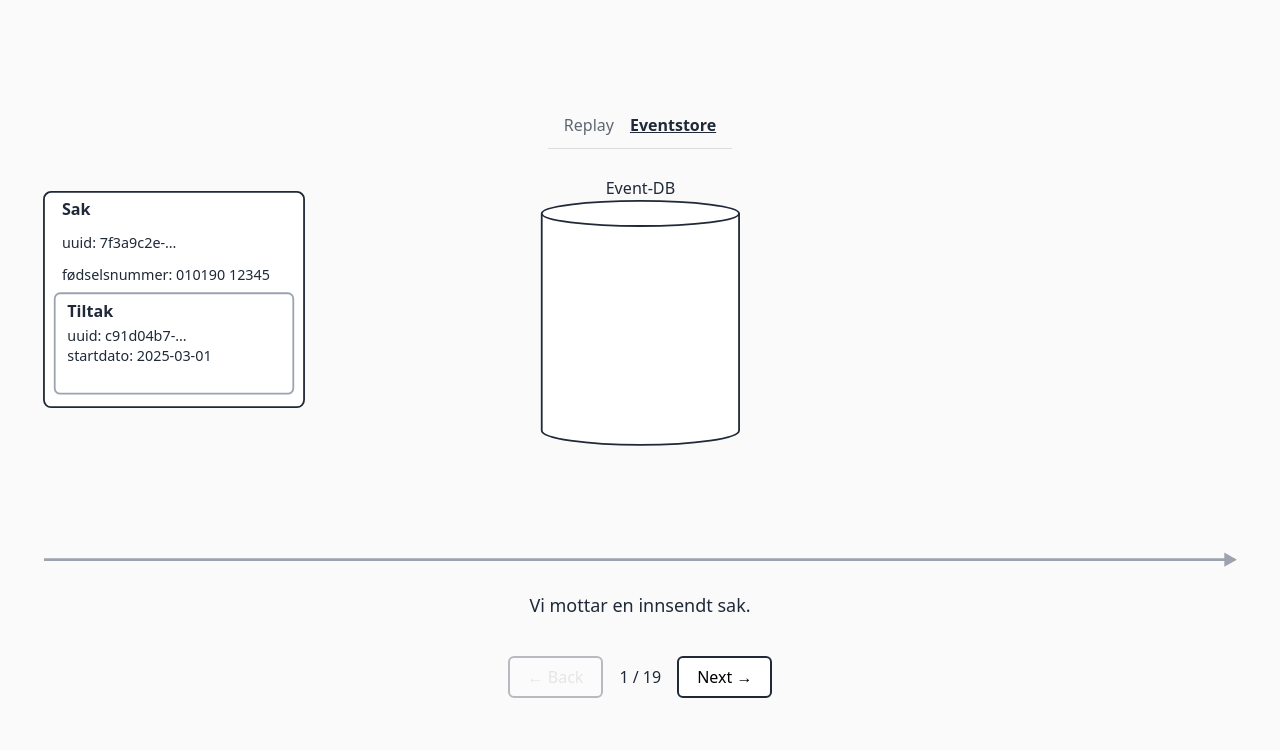
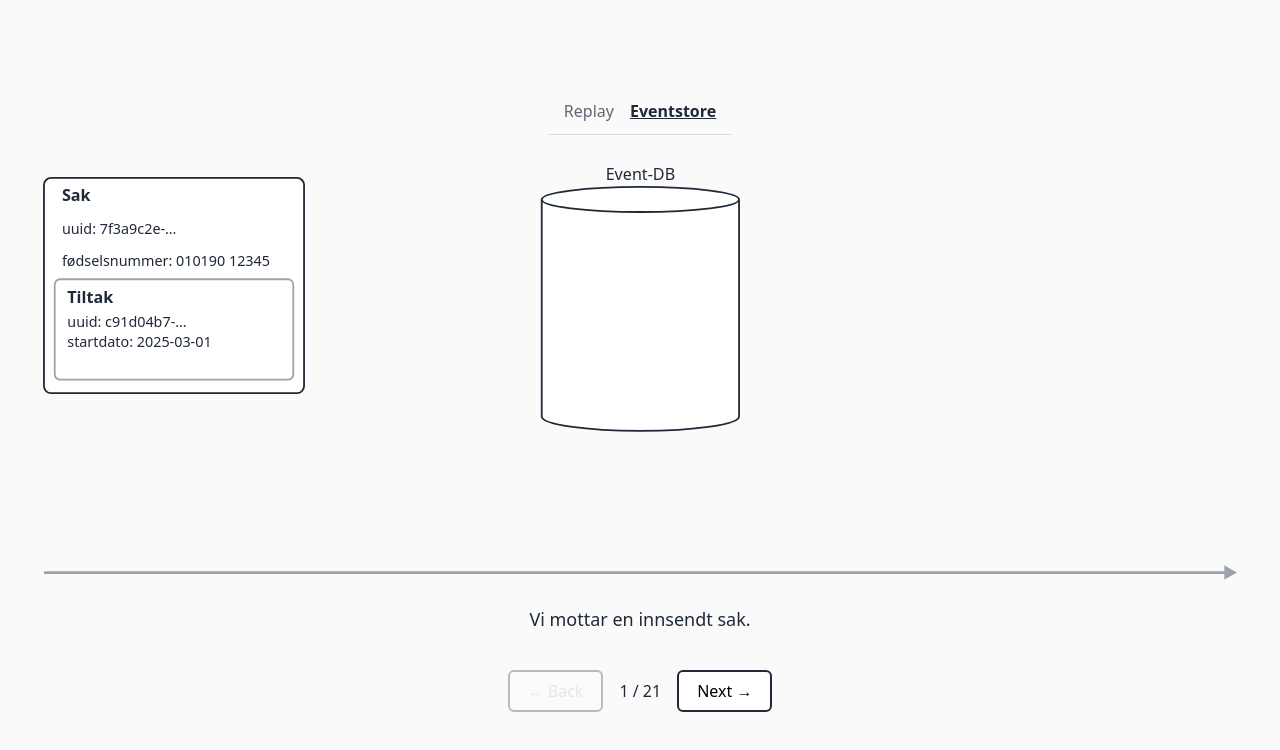
Before and after one commit to JoachimH99/digibarnevern-visualisation, a React (Vite) app: page /eventstore in a window 1280 px wide. Shown: the top 750 px of the page. Built offline with nearby package versions, Linux system fonts and the light colour scheme.

Commit message:
Time travel and activity log slides added

```diff
--- a/src/pages/Eventstore.tsx
+++ b/src/pages/Eventstore.tsx
@@ -30,6 +30,9 @@ const CAPTIONS = [
   'Vi bygger saken. Når vi kommer til «ErSlettet oppdatert» fjernes tiltaket.',
   // Toggling
   'Ved å endre ErSlettet kan vi slette og gjenopprette elementer.',
+  // Time travel
+  'Hvert event har et tidspunkt. Før vi bygger saken kan vi filtrere eventene på opprettelsestidspunkt, og dermed se tidligere versjoner av saken.',
+  'Events fungerer også som et godt grunnlagg for en aktivitetslogg.'
 ]
 
 // ---------- Data model ----------
@@ -66,8 +69,10 @@ type EventDef = {
   fields: [label: string, value: string][]
   part: Part
   tiltakUuid?: string
+  time?: string // creation time, sortable (YYYY-MM-DD HH:mm)
   apply: (sak: SakState) => SakState
 }
+type TimedEvent = EventDef & { time: string }
 
 const sakOpprettet = (uuid: string): EventDef => ({
   name: 'Sak opprettet',
@@ -165,12 +170,33 @@ const rowOf = (sc: Scenario, e: EventDef) => sc.rows.indexOf(e.part)
 const TOGGLE_STEP = SCENARIOS[SCENARIOS.length - 1].start + SCENARIO_STEPS
 const TOGGLE_EVENTS = Array.from({ length: 7 }, (_, i) => erSlettetOppdatert(SAK_V3.tiltak[0].uuid, i % 2 === 0))
 
+// Very last step: the 7 events from step 11, but the second fødselsnummer update is replaced by
+// "tiltak deleted". Every event has a creation time, so we can filter before building ("time travel").
+const TIME_TRAVEL_STEP = TOGGLE_STEP + 1
+// After that: no DB and no sak, only the same events as a list in the middle
+const LIST_STEP = TIME_TRAVEL_STEP + 1
+const PAST_TIMES = [
+  '2025-03-01 09:12',
+  '2025-03-01 09:13',
+  '2025-03-02 10:40',
+  '2025-03-02 10:41',
+  '2025-03-15 14:05',
+  '2025-03-20 08:30',
+  '2025-03-20 08:31',
+]
+const PAST_BASE = SCENARIOS[0].allEvents
+const PAST_REPLACED = PAST_BASE.map((e) => e.part).lastIndexOf('fnr')
+const PAST_EVENTS: TimedEvent[] = PAST_BASE.map((e, i) => ({
+  ...(i === PAST_REPLACED ? erSlettetOppdatert(SAK_V1.tiltak[0].uuid, true) : e),
+  time: PAST_TIMES[i],
+}))
+
 // Speed of the top-to-bottom walk through the sak (create events, compare). 1 = original speed.
 const SCAN_SPEED = 0.6
 
 // ---------- Layout ----------
 const VIEW_W = 1370
-const VIEW_H = 460
+const VIEW_H = 490
 const CARD_W = 290
 const CARD_Y = 30
 const TILTAK_H = 112
@@ -179,11 +205,12 @@ const LEFT_CARD_X = 20
 const EXISTING_CARD_X = 335 // existing sak slides here, next to the incoming one
 const RIGHT_CARD_X = 1060
 const CHIP_W = 220
-const CHIP_H = 50
+const CHIP_H = 56
 const CHIP_GAP = 6
 const LEFT_CHIP_X = 335 // events created from the first sak
 const NEW_CHIP_X = 800 // events created by the comparison
 const RIGHT_CHIP_X = 815 // events fetched from the DB
+const LIST_CHIP_X = (VIEW_W - CHIP_W) / 2 // events in the middle (last step)
 const DB_X = 575
 const DB_W = 220
 const DB_Y = 40
@@ -283,6 +310,14 @@ const FETCH_ROUNDS: FetchRound[] = [
     },
   ]),
 ]
+// The time travel step fetches its events like the other rounds, but is handled separately (see the page)
+const PAST_ROUND: FetchRound = {
+  lookup: TIME_TRAVEL_STEP,
+  rebuild: TIME_TRAVEL_STEP,
+  events: PAST_EVENTS,
+  slots: maxTiltak(PAST_EVENTS),
+  lookupDelay: 0,
+}
 const isActive = (stage: number, from: number, exit = Infinity) => stage >= from && stage <= exit
 
 // ---------- Components ----------
@@ -294,6 +329,7 @@ function EventChip({ event, active, style }: { event: EventDef; active?: boolean
       {event.fields.map(([label, value], i) => (
         <text key={label} x={CHIP_W / 2} y={31 + i * 13} className="ev-field">{label}: {value}</text>
       ))}
+      {event.time && <text x={CHIP_W / 2} y="52" className="ev-time">{event.time}</text>}
     </g>
   )
 }
@@ -395,6 +431,8 @@ export default function Eventstore() {
   const current = [...SCENARIOS].reverse().find((sc) => stage >= sc.start) // latest scenario that has started
   const scenario = current && stage < current.start + SCENARIO_STEPS ? current : undefined
   const isToggle = stage === TOGGLE_STEP
+  const isPast = stage === TIME_TRAVEL_STEP
+  const isList = stage === LIST_STEP
   const isCompare = !!scenario && stage === scenario.steps.compare
   const isLookupAll = !!scenario && stage === scenario.steps.lookupAll
 
@@ -405,6 +443,12 @@ export default function Eventstore() {
   const compared = useSequence(isCompare, scenario?.rows.length ?? 0, 800 / SCAN_SPEED, 1100 / SCAN_SPEED)
   const compareRow = isCompare ? compared - 1 : -1
   const toggled = useSequence(isToggle, TOGGLE_EVENTS.length, 1600, 900, 600) // loops
+  // Time travel: after the events have come out, the cutoff moves down through them (once).
+  // 0 = no cutoff yet: the events are not dimmed, and the sak is still empty.
+  const swept = useSequence(isPast, PAST_EVENTS.length, 4600, 1500)
+  const cutoff = swept === 0 ? undefined : PAST_EVENTS[swept - 1].time
+  const pastIncluded = PAST_EVENTS.filter((e) => cutoff === undefined || e.time <= cutoff) // filter on creation time...
+  const pastSak = visibleSak(buildSak(cutoff === undefined ? [] : pastIncluded)) // ...then build
 
   const sql = ['SELECT * FROM events', 'WHERE sak_uuid =', `  '${SAK_V1.uuid}'`, 'ORDER BY id;']
   const incoming = current?.incoming ?? SAK_V1 // sak on the left
@@ -510,14 +554,50 @@ export default function Eventstore() {
           />
         )}
 
-        <Database label="Event-DB" opacity={isCompare ? 0 : 1} delay={isLookupAll ? 0.3 : 0} />
+        {/* Time travel step: events with creation times, a cutoff, and the sak built from the events before it */}
+        {(isPast || isList) &&
+          PAST_EVENTS.map((e, i) => (
+            <g key={`past-${i}`} style={{ opacity: pastIncluded.includes(e) ? 1 : 0.25, transition: 'opacity 0.4s' }}>
+              <EventChip
+                event={e}
+                style={
+                  isList
+                    ? { transform: at(LIST_CHIP_X, slotY(i)), transition: 'transform 1s ease-in-out' }
+                    : fetchedStyle(PAST_ROUND, i)
+                }
+              />
+            </g>
+          ))}
+        {isPast && (
+          <g
+            style={{
+              transform: at(0, slotY(Math.max(swept, 1)) - CHIP_GAP / 2),
+              opacity: swept > 0 ? 1 : 0,
+              transition: 'transform 0.5s, opacity 0.3s',
+            }}
+          >
+            <line x1={RIGHT_CHIP_X - 12} x2={RIGHT_CHIP_X + CHIP_W + 12} stroke="#dc2626" strokeWidth="3" strokeDasharray="8 5" />
+          </g>
+        )}
+        {isPast && (
+          <>
+            <text x={RIGHT_CARD_X + CARD_W / 2} y="20" className="label" style={{ opacity: cutoff ? 1 : 0, transition: 'opacity 0.3s' }}>
+              Saken per {cutoff}
+            </text>
+            <SakCard key="past-card" x={RIGHT_CARD_X} y={CARD_Y} sak={pastSak} slots={PAST_ROUND.slots} />
+          </>
+        )}
+
+        <Database label="Event-DB" opacity={isCompare || isList ? 0 : 1} delay={isLookupAll ? 0.3 : 0} />
 
         <FlowArrow y={VIEW_H - 20} />
 
         {/* Incoming sak on the left (remounts, and slides in, when a new one arrives) */}
-        <g key={current ? `sak-${current.start}` : 'sak-first'} className="slide-in">
-          <SakCard x={LEFT_CARD_X} y={CARD_Y} sak={incoming} slots={1} highlight={incomingHighlight} />
-        </g>
+        {!isPast && !isList && (
+          <g key={current ? `sak-${current.start}` : 'sak-first'} className="slide-in">
+            <SakCard x={LEFT_CARD_X} y={CARD_Y} sak={incoming} slots={1} highlight={incomingHighlight} />
+          </g>
+        )}
 
         {/* Sakene built from fetched events */}
         {FETCH_ROUNDS.map((round, r) => {
@@ -546,6 +626,7 @@ export default function Eventstore() {
         })}
 
         {stage === STEP.LOOKUP_EMPTY && <Lookup key={stage} sql={sql} result="Ingen treff" ok={false} />}
+        {isPast && <Lookup key={stage} sql={sql} result={`${PAST_EVENTS.length} treff`} ok />}
         {lookupRound && (
           <Lookup key={stage} sql={sql} result={`${lookupRound.events.length} treff`} ok delay={lookupRound.lookupDelay} />
         )}
--- a/src/style.css
+++ b/src/style.css
@@ -33,6 +33,7 @@ svg { width: min(96vw, 1100px); height: auto; }
 .ev text { font-size: 14px; text-anchor: middle; fill: var(--ink); }
 .ev text.ev-name { font-weight: 600; }
 .ev text.ev-field { font-size: 11px; }
+.ev text.ev-time { font-size: 10px; fill: #6b7280; }
 .ev.active rect { stroke: #ca8a04; fill: #fef9c3; }
 .field { font-size: 16px; fill: var(--ink); }
 .field-title { font-size: 18px; font-weight: 600; fill: var(--ink); }
```
